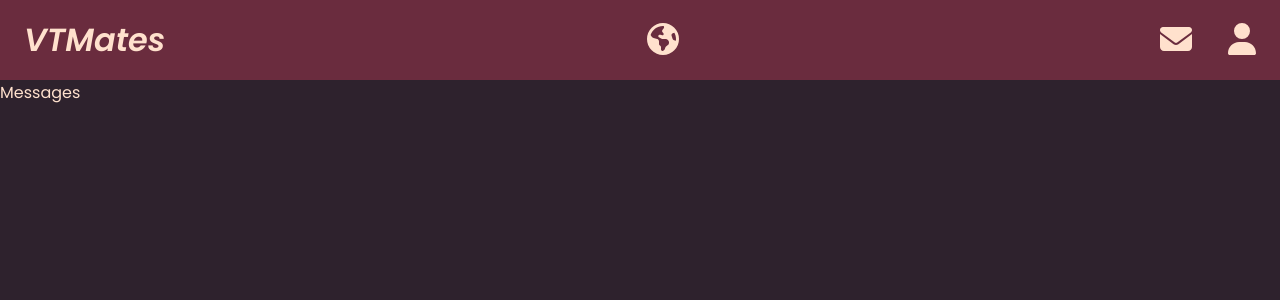
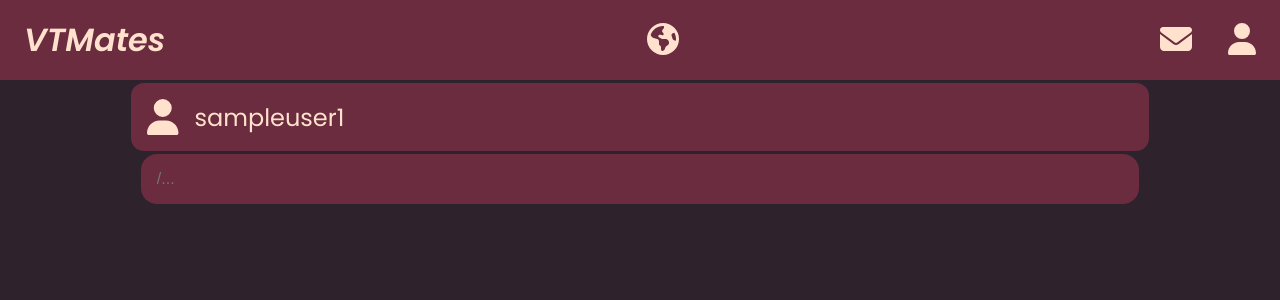
Before and after one commit to kenzie-leckenby/HackViolet, a React (Create React App) app in the folder vt-mates/: page /Messages in a window 1280 px wide. Shown: the top 300 px of the page. Built offline with nearby package versions, Linux system fonts and the light colour scheme.

Commit message:
Added Message Screen, still need to remove text input box, also added more styling

```diff
--- a/vt-mates/src/App.css
+++ b/vt-mates/src/App.css
@@ -11,6 +11,8 @@ body {
 
   background-color: var(--bg-color);
   color: var(--text-color);
+
+  font-size: x-large;
 }
 #map {
   height: 180px;
@@ -63,8 +65,74 @@ body {
   border-width: 3px;
   border-radius: 12px;
 }
+#sign-up-button:hover {
+  border-color: var(--accent-color);
+}
 
 .page-width {
   margin-left: 10%;
   margin-right: 10%;
 }
+
+.input-row {
+  display: flex;
+  margin-left: 16px;
+  margin-right: 16px;
+}
+
+#console-input {
+  background-color: var(--sbg-color);
+  color: var(--text-color);
+  font-size: medium;
+
+  border: none;
+  border-radius: 16px;
+
+  padding: 16px;
+  margin-bottom: 16px;
+
+  margin-left: 10%;
+  margin-right: 10%;
+
+  width: 100%;
+}
+
+.message {
+  display: flex;
+  flex-direction: row;
+
+  margin-left: 10%;
+  margin-right: 10%;
+
+  background-color: var(--sbg-color);
+  padding: 16px;
+
+  border-color: var(--bg-color);
+  border-style: solid;
+  border-radius: 16px;
+}
+.message:hover {
+  cursor: pointer;
+}
+.message:hover > div:nth-child(2) {
+  animation: message-hover 300ms forwards;
+}
+
+.username {
+  margin-left: 16px;
+}
+
+.message-popup {
+  margin-left: 32px;
+  opacity: 0;
+}
+
+@keyframes message-hover {
+  from {
+    transform: translateX(-32px);
+  }
+  to {
+    opacity: 1;
+    transform:translateX(0);
+  }
+}
--- /dev/null
+++ b/vt-mates/src/Components/DirectMsg.js
@@ -0,0 +1,21 @@
+import React from 'react';
+import styled from 'styled-components';
+import { FontAwesomeIcon } from '@fortawesome/react-fontawesome';
+import { faUser, faPaperPlane } from '@fortawesome/free-solid-svg-icons';
+import { useNavigate } from 'react-router-dom';
+
+function DirectMsg() {
+    const navigate = useNavigate();
+
+    return(
+        <div class="message" onClick={() => navigate('/messages/sampleuser1')}>
+            <div>
+                <FontAwesomeIcon icon={ faUser } size='xl' />
+                <span class="username">sampleuser1</span>
+            </div>
+            <div class="message-popup"><FontAwesomeIcon icon={faPaperPlane} size='xl' /></div>
+        </div>
+    )
+}
+
+export default DirectMsg;
--- a/vt-mates/src/Pages/Messages.js
+++ b/vt-mates/src/Pages/Messages.js
@@ -1,9 +1,13 @@
 import React from "react";
+import DirectMsg from "../Components/DirectMsg";
 
 function Messages() {
   return(
     <div>
-      Messages
+      <DirectMsg />
+      <div class="input-row">
+          <input id="console-input" type="text" placeholder="/..."></input>
+      </div>
     </div>
   )
 }
```
Also changed, not shown: vt-mates/src/Components/Navbar.js (indentation only).
